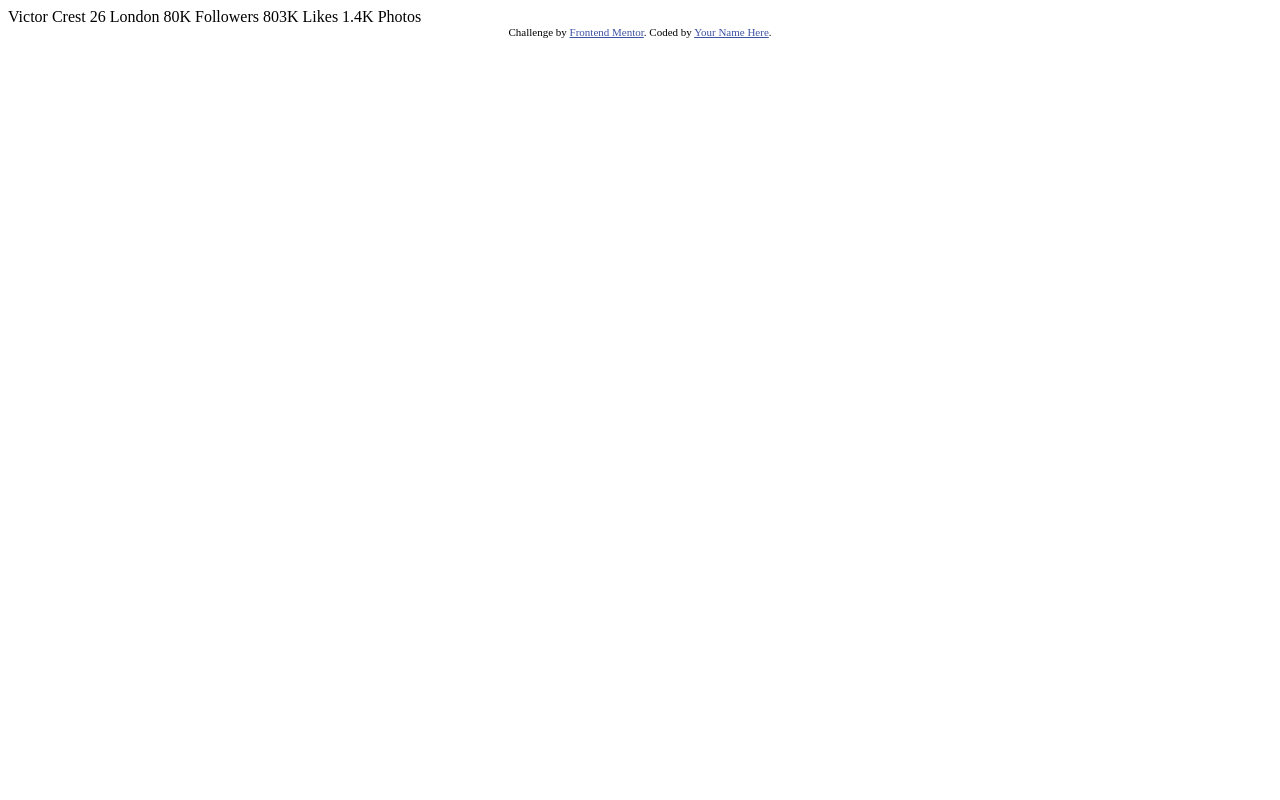
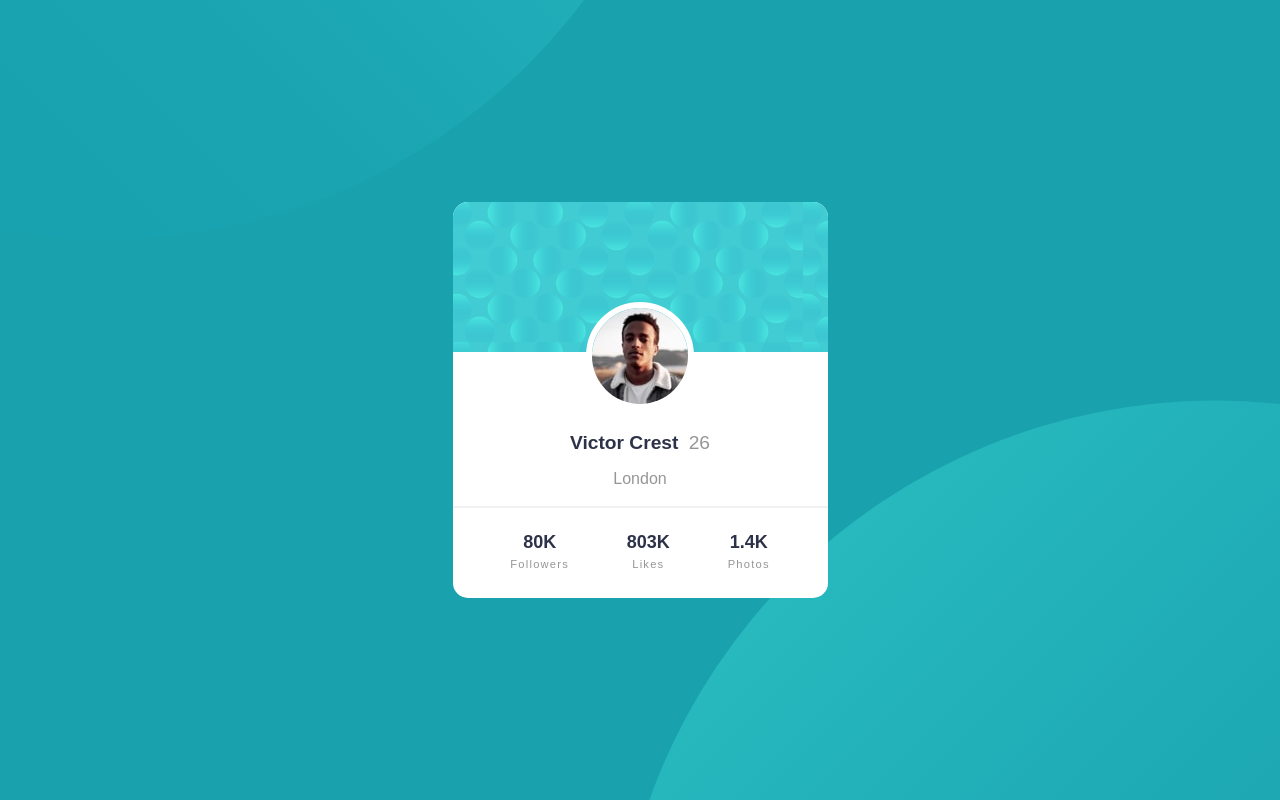
Before and after one commit to AugustoMauch/frontend-mentor-challenges, a plain HTML site: page profile-card-component-main/index.html in a window 1280 px wide. Drawn offline with Linux system fonts and the light colour scheme.

Commit message:
Adds style to profile-card-component-main challenge

```diff
--- a/profile-card-component-main/index.html
+++ b/profile-card-component-main/index.html
@@ -1,35 +1,41 @@
 <!DOCTYPE html>
 <html lang="en">
   <head>
-  <meta charset="UTF-8">
-  <meta name="viewport" content="width=device-width, initial-scale=1.0"> <!-- displays site properly based on user's device -->
+    <meta charset="UTF-8" />
+    <meta name="viewport" content="width=device-width, initial-scale=1.0" />
+    <!-- displays site properly based on user's device -->
 
-  <link rel="icon" type="image/png" sizes="32x32" href="./images/favicon-32x32.png">
+    <link
+      rel="icon"
+      type="image/png"
+      sizes="32x32"
+      href="./images/favicon-32x32.png"
+    />
+    <link rel="stylesheet" href="style.css" />
 
     <title>Frontend Mentor | Profile card component</title>
 
-  <!-- Feel free to remove these styles or customise in your own stylesheet 👍 -->
-  <style>
-    .attribution { font-size: 11px; text-align: center; }
-    .attribution a { color: hsl(228, 45%, 44%); }
-  </style>
   </head>
   <body>
-  Victor Crest
-  26
-  London
-
-  80K
-  Followers
-
-  803K
-  Likes
-
-  1.4K
-  Photos
-  <div class="attribution">
-    Challenge by <a href="https://www.frontendmentor.io?ref=challenge" target="_blank">Frontend Mentor</a>.
-    Coded by <a href="#">Your Name Here</a>.
+    <main>
+      <div class="wrapper">
+        <div class="card">
+          <div class="card-header">
+            <img src="images/image-victor.jpg" alt="" />
           </div>
+          <div class="card-body">
+            <h1>Victor Crest <span>26</span></h1>
+            <p>London</p>
+          </div>
+          <div class="card-footer">
+            <ul>
+              <li>80K <span>Followers</span></li>
+              <li>803K <span>Likes</span></li>
+              <li>1.4K <span>Photos</span></li>
+            </ul>
+          </div>
+        </div>
+      </div>
+    </main>
   </body>
 </html>
--- /dev/null
+++ b/profile-card-component-main/style.css
@@ -0,0 +1,105 @@
+:root {
+    /* ### Primary */
+    --dark-cyan: hsl(185, 75%, 39%);
+    --very-dark-desaturated-blue: hsl(229, 23%, 23%);
+    --dark-grayish-blue: hsl(227, 10%, 46%);
+    /* ### Neutral */
+    --dark-gray: hsl(0, 0%, 59%);
+}
+
+body {
+    font-size: 18px;
+    font-family: "Kumbh Sans", sans-serif;
+    box-sizing: border-box;
+    margin: 0;
+    padding: 0;
+    background-color: var(--dark-cyan);
+}
+
+main {
+    display: grid;
+    align-items: center;
+    height: 100vh;
+    background-image: url(./images/bg-pattern-top.svg), url(./images/bg-pattern-bottom.svg);
+    background-repeat: no-repeat;
+    background-position: right 45vw top -120vh, 48vw 50vh;
+    background-size: 150vh;
+}
+
+.wrapper {
+    padding: 0 1.2rem;
+}
+
+.card {
+    background: white;
+    border-radius: 15px;
+    overflow: hidden;
+    max-width: 375px;
+    margin: 0 auto;
+}
+
+.card-header {
+    height: 150px;
+    background-image: url(./images/bg-pattern-card.svg);
+    position: relative;
+}
+
+img {
+    position: absolute;
+    left: 50%;
+    transform: translateX(-50%);
+    top: 100px;
+    border-radius: 50%;
+    border: 6px solid #fff;
+}
+
+.card-body {
+    text-align: center;
+    padding-top: 40px;
+}
+
+h1 {
+    margin-top: 40px;
+    margin-bottom: 0;
+    font-size: 1.2rem;
+    font-weight: 700;
+    color: var(--very-dark-desaturated-blue);
+}
+
+h1 span {
+    color: var(--dark-gray);
+    font-weight: 400;
+    margin-left: 5px;
+}
+
+p {
+    color: var(--dark-gray);
+    font-weight: 400;
+    font-size: 1rem;
+}
+
+ul {
+    list-style: none;
+    padding: 0;
+    display: flex;
+    justify-content: space-evenly;
+    padding: 1.5rem 0;
+    border-top: 2px solid #f1f1f1;
+    margin-bottom: 0;
+}
+
+
+li {
+    text-align: center;
+    font-weight: 700;
+    color: var(--very-dark-desaturated-blue);
+}
+
+li span {
+    display: block;
+    font-size: .7rem;
+    color: var(--dark-gray);
+    letter-spacing: 1.2px;
+    font-weight: 400;
+    margin: .4em;
+}
```
Lines whose indentation alone changed are shown as unchanged.
